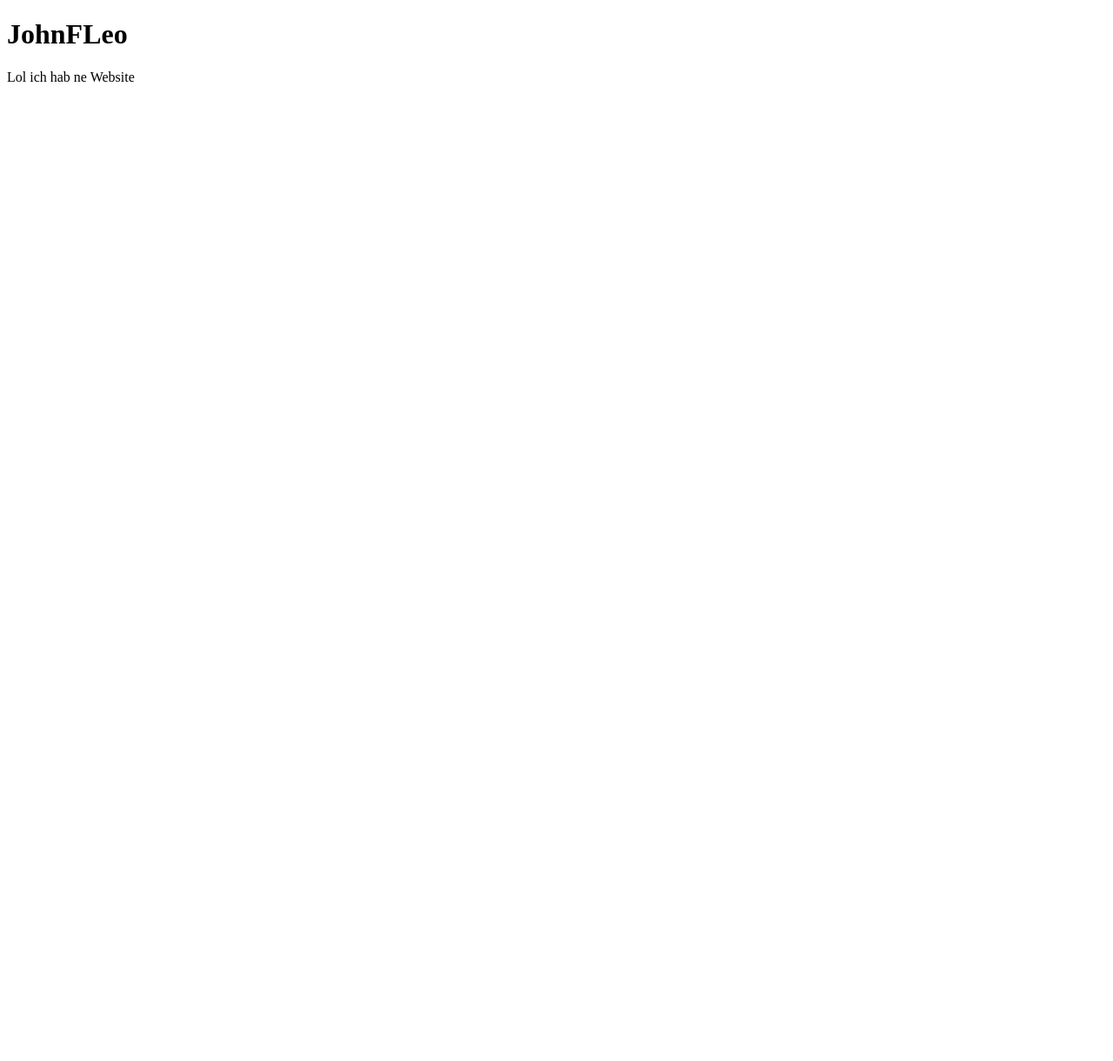
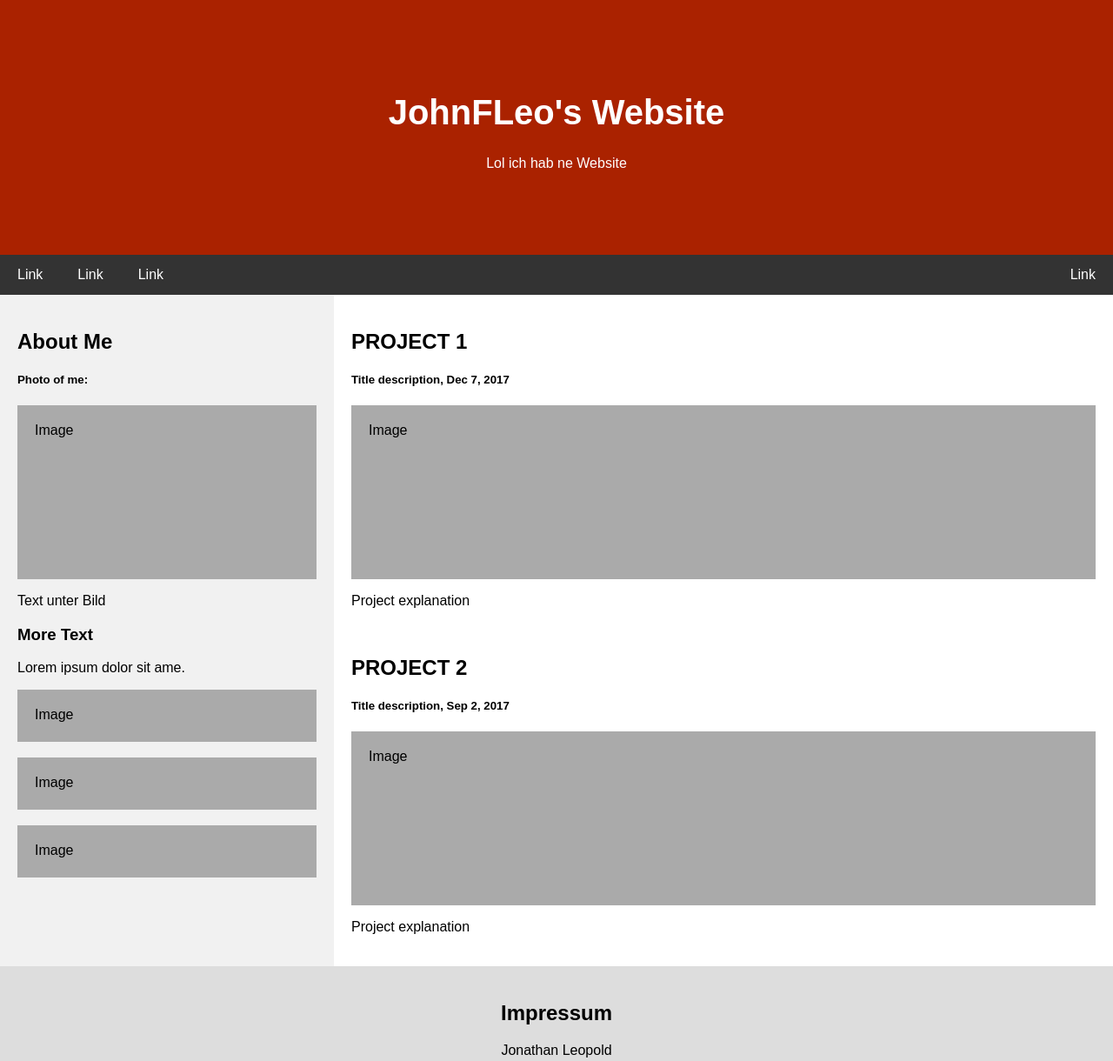
Before and after one commit to JohnFLeo/JohnFLeo.github.io, a plain HTML site: page index.html in a window 1280 px wide. Shown: the top 1220 px of the page at 87% size. Before the commit the page ends 800 px from the top, so only its background shows below. Drawn offline with Linux system fonts and the light colour scheme.

Commit message:
finally some beauty xd

```diff
--- a/index.html
+++ b/index.html
@@ -1,7 +1,162 @@
 <!DOCTYPE html>
-<html>
+<html lang="en">
+<head>
+<title>Page Title</title>
+<meta charset="UTF-8">
+<meta name="viewport" content="width=device-width, initial-scale=1">
+<style>
+* {
+  box-sizing: border-box;
+}
+
+/* Style the body */
+body {
+  font-family: Arial, Helvetica, sans-serif;
+  margin: 0;
+}
+
+/* Header/logo Title */
+.header {
+  padding: 80px;
+  text-align: center;
+  background: #aa2200;
+  color: white;
+}
+
+/* Increase the font size of the heading */
+.header h1 {
+  font-size: 40px;
+}
+
+/* Style the top navigation bar */
+.navbar {
+  overflow: hidden;
+  background-color: #333;
+}
+
+/* Style the navigation bar links */
+.navbar a {
+  float: left;
+  display: block;
+  color: white;
+  text-align: center;
+  padding: 14px 20px;
+  text-decoration: none;
+}
+
+/* Right-aligned link */
+.navbar a.right {
+  float: right;
+}
+
+/* Change color on hover */
+.navbar a:hover {
+  background-color: #ddd;
+  color: black;
+}
+
+/* Column container */
+.row {
+  display: -ms-flexbox; /* IE10 */
+  display: flex;
+  -ms-flex-wrap: wrap; /* IE10 */
+  flex-wrap: wrap;
+}
+
+/* Create two unequal columns that sits next to each other */
+/* Sidebar/left column */
+.side {
+  -ms-flex: 30%; /* IE10 */
+  flex: 30%;
+  background-color: #f1f1f1;
+  padding: 20px;
+}
+
+/* Main column */
+.main {
+  -ms-flex: 70%; /* IE10 */
+  flex: 70%;
+  background-color: white;
+  padding: 20px;
+}
+
+/* Fake image, just for this example */
+.fakeimg {
+  background-color: #aaa;
+  width: 100%;
+  padding: 20px;
+}
+
+/* Footer */
+.footer {
+  padding: 20px;
+  text-align: center;
+  background: #ddd;
+}
+
+/* Responsive layout - when the screen is less than 700px wide, make the two columns stack on top of each other instead of next to each other */
+@media screen and (max-width: 700px) {
+  .row {
+    flex-direction: column;
+  }
+}
+
+/* Responsive layout - when the screen is less than 400px wide, make the navigation links stack on top of each other instead of next to each other */
+@media screen and (max-width: 400px) {
+  .navbar a {
+    float: none;
+    width: 100%;
+  }
+}
+</style>
+</head>
 <body>
-<h1>JohnFLeo</h1>
-<p>Lol ich hab ne Website</p>
+
+<div class="header">
+  <h1>JohnFLeo's Website</h1>
+  <p>Lol ich hab ne Website</p>
+</div>
+
+<div class="navbar">
+  <a href="#">Link</a>
+  <a href="#">Link</a>
+  <a href="#">Link</a>
+  <a href="#" class="right">Link</a>
+</div>
+
+<div class="row">
+  <div class="side">
+    <h2>About Me</h2>
+    <h5>Photo of me:</h5>
+    <div class="fakeimg" style="height:200px;">Image</div>
+    <p>Text unter Bild</p>
+    <h3>More Text</h3>
+    <p>Lorem ipsum dolor sit ame.</p>
+    <div class="fakeimg" style="height:60px;">Image</div><br>
+    <div class="fakeimg" style="height:60px;">Image</div><br>
+    <div class="fakeimg" style="height:60px;">Image</div>
+  </div>
+  <div class="main">
+    <h2>PROJECT 1</h2>
+    <h5>Title description, Dec 7, 2017</h5>
+    <div class="fakeimg" style="height:200px;">Image</div>
+    <p>Project explanation</p>
+    <br>
+    <h2>PROJECT 2</h2>
+    <h5>Title description, Sep 2, 2017</h5>
+    <div class="fakeimg" style="height:200px;">Image</div>
+    <p>Project explanation</p>
+  </div>
+</div>
+
+<div class="footer">
+  <h2>Impressum</h2>
+  <p>Jonathan Leopold</p>
+  <p>Eselbergsteige 113</p>
+  <p>89075 Ulm</p>
+  <br>
+  <p>E-Mail: jonathan.leopold@uni-ulm.de</p>
+</div>
+
 </body>
 </html>
```
Also changed, not shown: Portrait.jpg (added).
